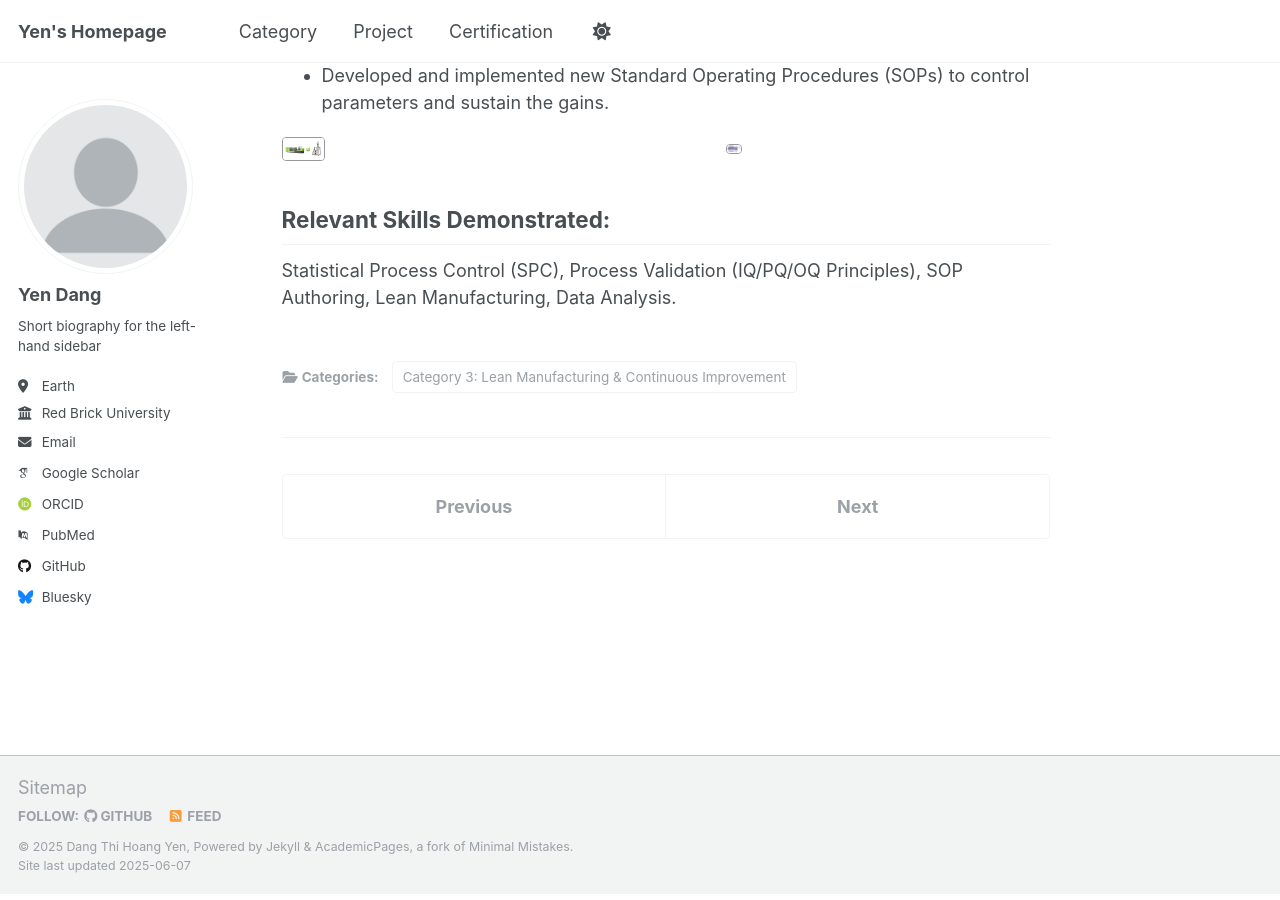
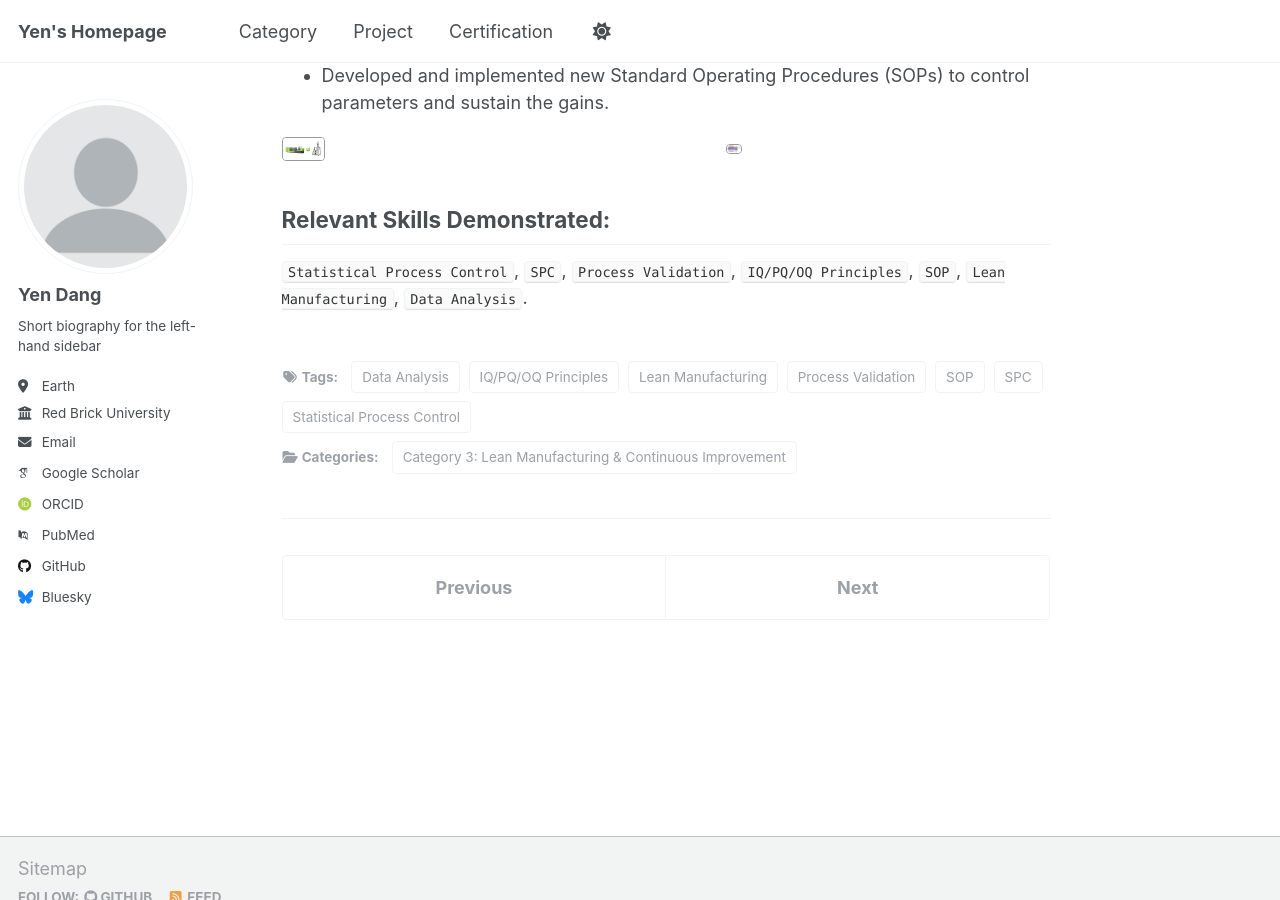
Before and after one commit to yen010390/yen010390.github.io, a Jekyll site: the page built from _project/c03-cycle-time.md, in a window 1280 px wide and 900 px high, scrolled down 464 px. Built offline with Jekyll 4.4.1, drawn with Linux system fonts in a browser that asks for light colours; some web fonts are replaced.

Commit message:
Update c03-cycle-time.md

```diff
--- a/_project/c03-cycle-time.md
+++ b/_project/c03-cycle-time.md
@@ -3,6 +3,7 @@ title: "Statistical Process Control & Cycle Time Reductions"
 excerpt: "Projects focused on replacing manual processes with robust, digital solutions and integrating them with enterprise systems like SAP."
 collection: project
 category: "Category 3: Lean Manufacturing & Continuous Improvement"
+tag: ["Statistical Process Control", "SPC", "Process Validation", "IQ/PQ/OQ Principles", "SOP", "Lean Manufacturing", "Data Analysis"]
 ---
 
 ## Project Description:
@@ -12,7 +13,6 @@ category: "Category 3: Lean Manufacturing & Continuous Improvement"
 ## Key Achievements:
 - Achieved a 9% cycle time improvement (from 16.5s to 15s).
 - Developed and implemented new Standard Operating Procedures (SOPs) to control parameters and sustain the gains.
-
 <p style="display: flex; gap: 10px; align-items: center;">
   <img src="https://yen010390.github.io/images/IM.jpg" alt="IM Machine" style="max-width: 10%; border: 1px solid #999; border-radius: 4px;">
   <img src="https://yen010390.github.io/images/cycle-time.jpg" alt="Cycle Time" style="max-width: 5%; border: 1px solid #999; border-radius: 4px;">
@@ -21,4 +21,4 @@ category: "Category 3: Lean Manufacturing & Continuous Improvement"
 
 
 ## Relevant Skills Demonstrated:
-Statistical Process Control (SPC), Process Validation (IQ/PQ/OQ Principles), SOP Authoring, Lean Manufacturing, Data Analysis.
+`Statistical Process Control`, `SPC`, `Process Validation`, `IQ/PQ/OQ Principles`, `SOP`, `Lean Manufacturing`, `Data Analysis`.
```
